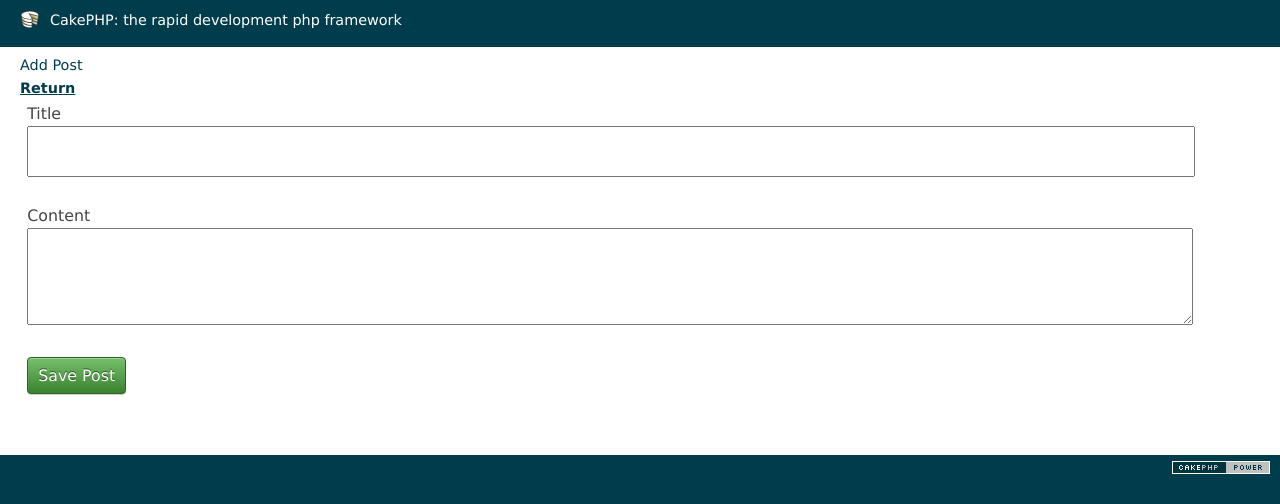
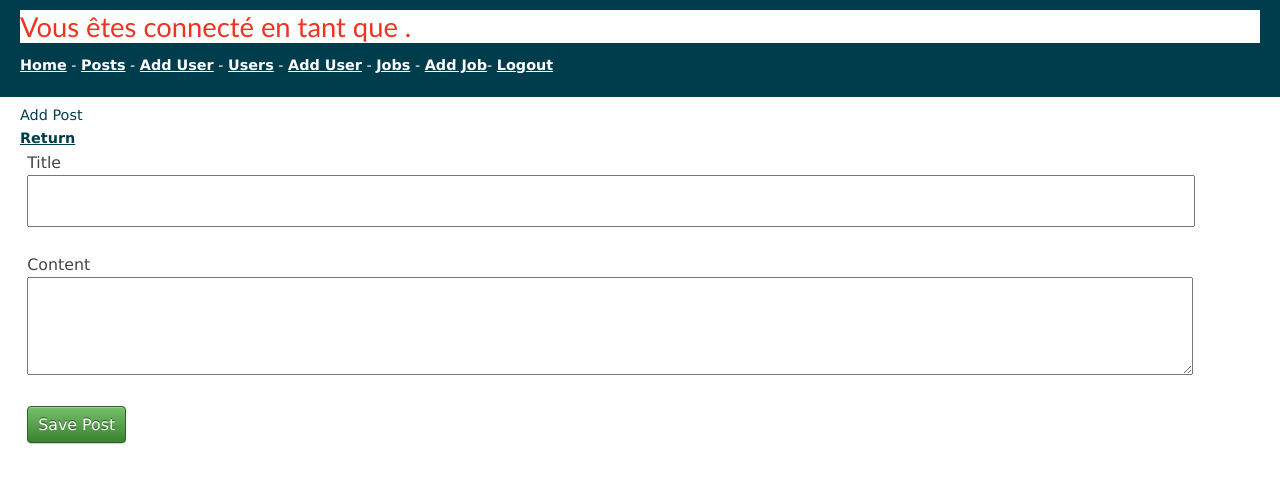
Before and after one commit to Zukya/Site_smin, a CakePHP app: the page made by cakephp/app/View/Posts/add.ctp in a window 1280 px wide. Shown: the top 504 px of the page. Run offline with PHP 8.4 and a stand-in for CakePHP, Linux system fonts and the light colour scheme; the template is opened without the code that fills it, so the values that code supplies are empty; form fields are guessed from the names that the template uses; some libraries are stand-ins or nearby versions.

Commit message:
JobsCtrl DEBUG - Job Model, View and Post MAJ
Jobs Controller débug - Model Job / View Layouts / View Posts MAJ

```diff
--- a/cakephp/app/Controller/JobsController.php
+++ b/cakephp/app/Controller/JobsController.php
@@ -24,7 +24,7 @@ class JobsController extends AppController {
     }
 
     public function add() {
-    	if ($this->request->is('job')) {
+    	if ($this->request->is('Post')) {
     		$this->Job->create();
     		if ($this->Job->save($this->request->data)) {
     			$this->Session->setFlash(__('Your job has been saved.'));
--- a/cakephp/app/View/Layouts/default.ctp
+++ b/cakephp/app/View/Layouts/default.ctp
@@ -39,15 +39,63 @@ $cakeDescription = __d('cake_dev', 'CakePHP: the rapid development php framework
 </head>
 <body>
 	<div id="container">
+
 		<div id="header">
-			<h1><?php echo $this->Html->link($cakeDescription, 'http://cakephp.org'); ?></h1>
+
+
+			<?php
+//var_dump($this->Session->read());
+$fname = $this->Session->read('Auth.User.fname');
+if (isset($fname))
+{
+echo '<h2>Vous &ecirc;tes connect&eacute; en tant que ';
+echo $this->Session->read('Auth.User.fname');
+echo ' ';
+echo $this->Session->read('Auth.User.name');
+echo '.</h2><p>';
+echo $this->Html->link('Home', '/', array('class' => 'button'));
+echo ' - ';
+echo $this->Html->link('Posts', '/Posts', array('class' => 'button'));
+echo ' - ';
+echo $this->Html->link('Add User', array('controller' => 'Posts', 'action' => 'add', 'full_base' => true) );
+echo ' - ';
+echo $this->Html->link('Users', '/Users', array('class' => 'button'));
+echo ' - ';
+echo $this->Html->link('Add User', array('controller' => 'Users', 'action' => 'add', 'full_base' => true) );
+echo ' - ';
+echo $this->Html->link('Jobs', '/Jobs', array('class' => 'button'));
+echo ' - ';
+echo $this->Html->link('Add Job', array('controller' => 'Jobs', 'action' => 'add', 'full_base' => true) );
+//echo $this->Html->link("Add Post", array('action' => 'add', 'full_base' => true)); ?>
+-
+<?php  echo $this->Html->link(
+    'Logout',
+    array('controller' => 'Users', 'action' => 'logout') );?>
+</p>
+
+<?php
+
+} else  { echo '<h2>Vous n\'&ecirc;tes pas connect&eacute;</h2>';
+echo $this->Html->link(
+    'Login',
+    array('controller' => 'Users', 'action' => 'login') );
+
+
+}
+?>
+
+
+
 		</div>
+
 		<div id="content">
 
 			<?php echo $this->Session->flash(); ?>
 
 			<?php echo $this->fetch('content'); ?>
 		</div>
+
+
 		<div id="footer">
 			<?php echo $this->Html->link(
 					$this->Html->image('cake.power.gif', array('alt' => $cakeDescription, 'border' => '0')),
--- a/cakephp/app/View/Posts/index.ctp
+++ b/cakephp/app/View/Posts/index.ctp
@@ -1,5 +1,6 @@
 <!-- File: /app/View/Posts/index.ctp  (edit links added) -->
 <?php
+/*
 //var_dump($this->Session->read());
 $fname = $this->Session->read('Auth.User.fname');
 if (isset($fname))
@@ -25,6 +26,7 @@ echo $this->Html->link(
 
 
 }
+*/
 ?>
 
 
```
Also changed, not shown: cakephp/app/Model/job.php (+6 -3 lines).
